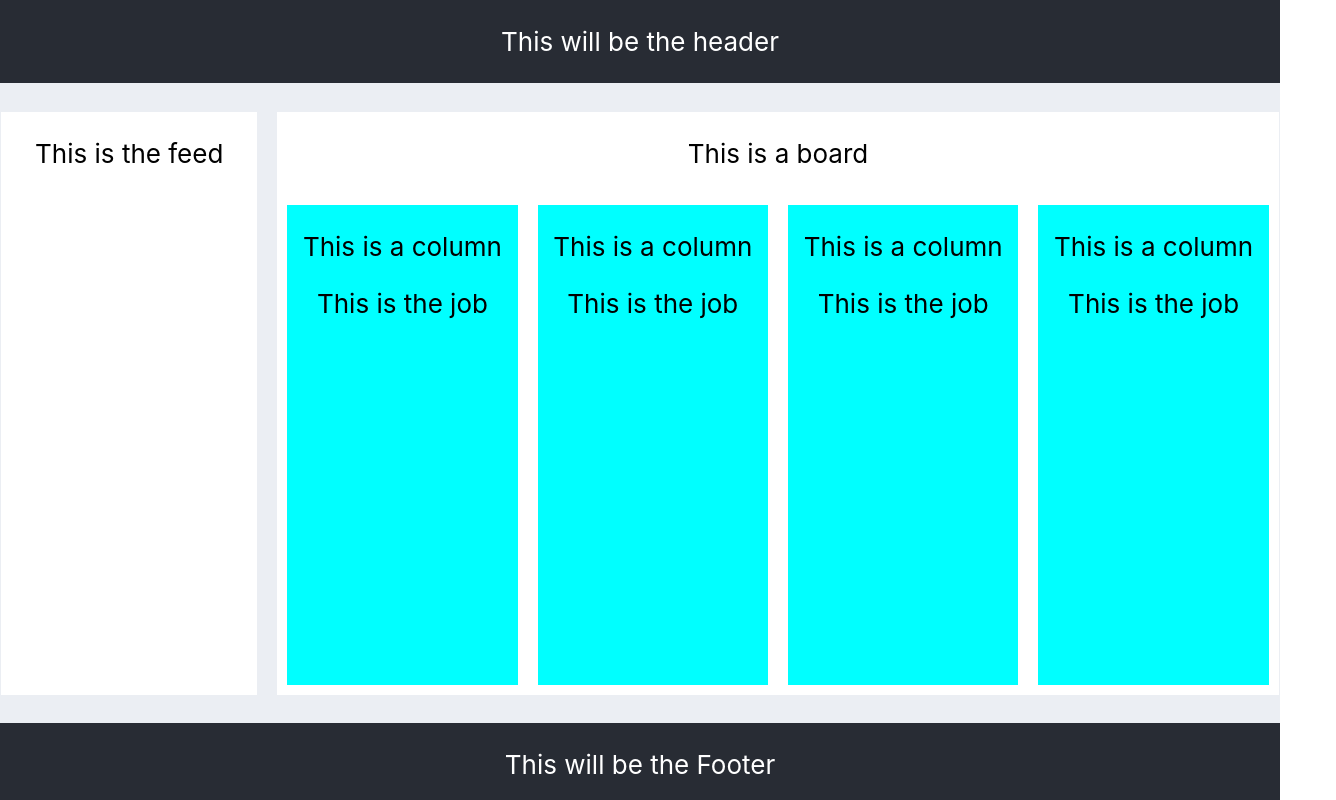
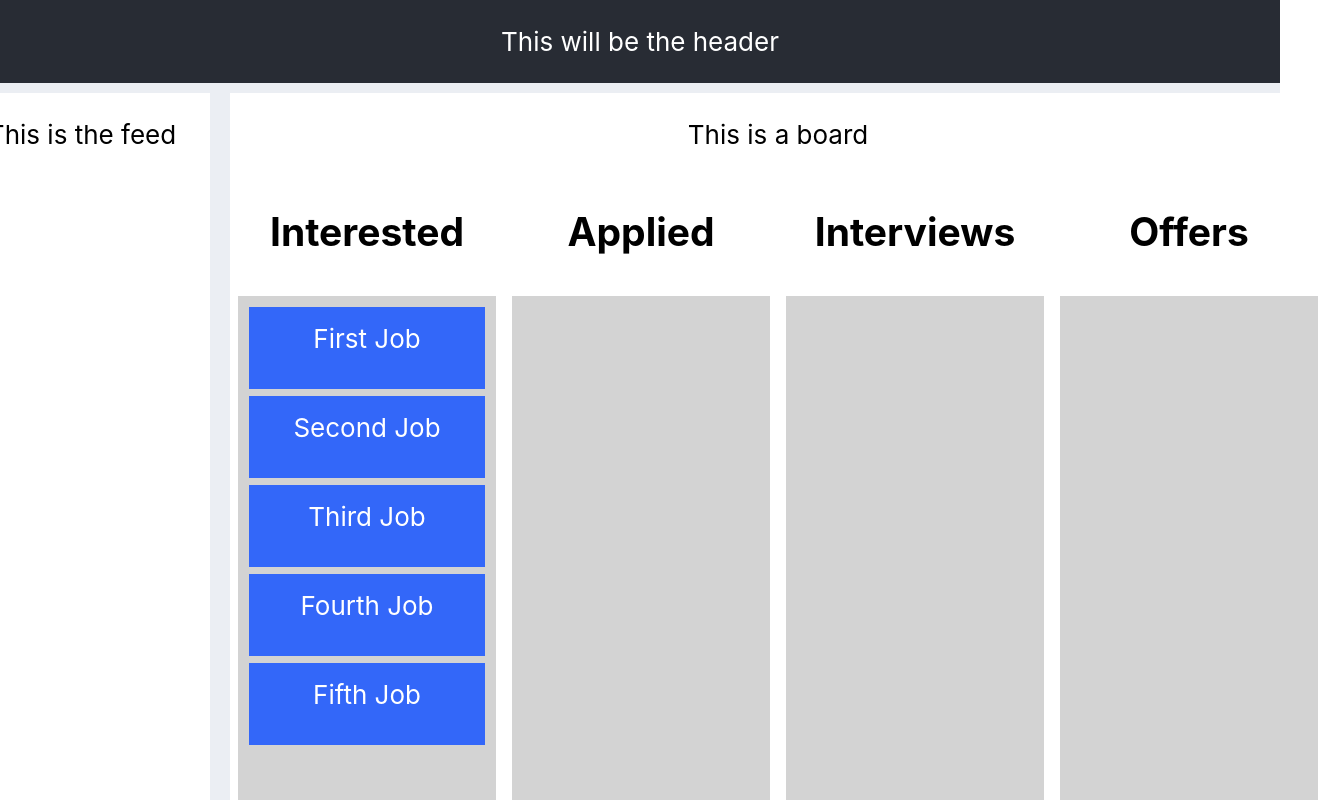
Before and after one commit to Open-Source-Harbor/beacon, a React (Create React App) app: page /main in a window 1280 px wide. Shown: the top 800 px of the page, 1336 px wide, since content can reach past the window. Built offline with nearby package versions, Linux system fonts and the light colour scheme.

Commit message:
functioning drag and drop

```diff
--- a/package.json
+++ b/package.json
@@ -20,6 +20,7 @@
     "passport": "^0.4.1",
     "passport-linkedin-oauth2": "^2.0.0",
     "react": "^16.13.1",
+    "react-beautiful-dnd": "^13.0.0",
     "react-dom": "^16.13.1",
     "react-router-dom": "^5.2.0",
     "react-scripts": "3.4.3",
--- a/src/components/JobBoard.jsx
+++ b/src/components/JobBoard.jsx
@@ -1,26 +1,162 @@
-import React, { Component } from 'react';
-import JobColumn from './JobColumn'
+import React, { Component, useState } from 'react';
+import JobColumn from './JobColumn';
+import { DragDropContext, Draggable, Droppable } from 'react-beautiful-dnd';
+import { v4 as uuidv4 } from 'uuid';
 
-class JobBoard extends Component {
+const itemsFromBackend = [
+  { id: uuidv4(), name: 'First Job' },
+  { id: uuidv4(), name: 'Second Job' },
+  { id: uuidv4(), name: 'Third Job' },
+  { id: uuidv4(), name: 'Fourth Job' },
+  { id: uuidv4(), name: 'Fifth Job' },
+];
+
+const columnsFromBackend = {
+  [uuidv4()]: {
+    name: 'Interested',
+    items: itemsFromBackend,
+  },
+  [uuidv4()]: {
+    name: 'Applied',
+    items: [],
+  },
+  [uuidv4()]: {
+    name: 'Interviews',
+    items: [],
+  },
+  [uuidv4()]: {
+    name: 'Offers',
+    items: [],
+  },
+};
+
+const onDragEnd = (result, columns, setColumns) => {
+  if (!result.destination) return;
+  const { source, destination } = result;
+  console.log('source', source);
+  console.log('destination', destination);
+
+  if (source.droppableId !== destination.droppableId) {
+    const sourceColumn = columns[source.droppableId];
+    const destColumn = columns[destination.droppableId];
+    const sourceItems = [...sourceColumn.items];
+    const destItems = [...destColumn.items];
+    const [removed] = sourceItems.splice(source.index, 1);
+    destItems.splice(destination.index, 0, removed);
+    setColumns({
+      ...columns,
+      [source.droppableId]: {
+        ...sourceColumn,
+        items: sourceItems,
+      },
+      [destination.droppableId]: {
+        ...destColumn,
+        items: destItems,
+      },
+    });
+  } else {
+    const column = columns[source.droppableId];
+    const copiedItems = [...column.items];
+    const [removed] = copiedItems.splice(source.index, 1);
+    copiedItems.splice(destination.index, 0, removed);
+    setColumns({
+      ...columns,
+      [source.droppableId]: {
+        ...column,
+        items: copiedItems,
+      },
+    });
+  }
+};
+
+function JobBoard() {
+  const [columns, setColumns] = useState(columnsFromBackend);
+  console.log('columns in jobboard', columns);
   // constructor(props) {
   // 	super(props);
   // }
 
-	render() {
+  // render() {
   return (
     <div className="jobBoard">
       <p>This is a board</p>
       <div className="board">
-                    <JobColumn />
-                    <JobColumn />
-                    <JobColumn />
-                    <JobColumn />
+        <DragDropContext
+          onDragEnd={(result) => onDragEnd(result, columns, setColumns)}
+        >
+          {Object.entries(columns).map(([columnId, column], index) => {
+            return (
+              <div
+                style={{
+                  display: 'flex',
+                  flexDirection: 'column',
+                  alignItems: 'center',
+                }}
+                key={columnId}
+              >
+                <h2>{column.name}</h2>
+                <div style={{ margin: 8 }}>
+                  <Droppable droppableId={columnId} key={columnId}>
+                    {(provided, snapshot) => {
+                      return (
+                        <div
+                          {...provided.droppableProps}
+                          ref={provided.innerRef}
+                          style={{
+                            background: snapshot.isDraggingOver
+                              ? '#92E2FD'
+                              : 'lightgrey',
+                            padding: 4,
+                            width: 250,
+                            minHeight: 500,
+                          }}
+                        >
+                          {column.items.map((item, index) => {
+                            return (
+                              <Draggable
+                                key={item.id}
+                                draggableId={item.id}
+                                index={index}
+                              >
+                                {(provided, snapshot) => {
+                                  return (
+                                    <div
+                                      ref={provided.innerRef}
+                                      {...provided.draggableProps}
+                                      {...provided.dragHandleProps}
+                                      style={{
+                                        userSelect: 'none',
+                                        padding: 16,
+                                        margin: '7px',
+                                        minHeight: '50px',
+                                        backgroundColor: snapshot.isDragging
+                                          ? '#132853'
+                                          : '#3367F9',
+                                        color: 'white',
+                                        ...provided.draggableProps.style,
+                                      }}
+                                    >
+                                      {item.name}
+                                    </div>
+                                  );
+                                }}
+                              </Draggable>
+                            );
+                          })}
+                          {provided.placeholder}
+                        </div>
+                      );
+                    }}
+                  </Droppable>
+                </div>
+              </div>
+            );
+          })}
+        </DragDropContext>
       </div>
     </div>
   );
 }
-}
-
-
+// }
 
 export default JobBoard;
```
Also changed, not shown: 1 other file (tests, documents, lock files or other folders). Lines whose indentation alone changed are shown as unchanged.
